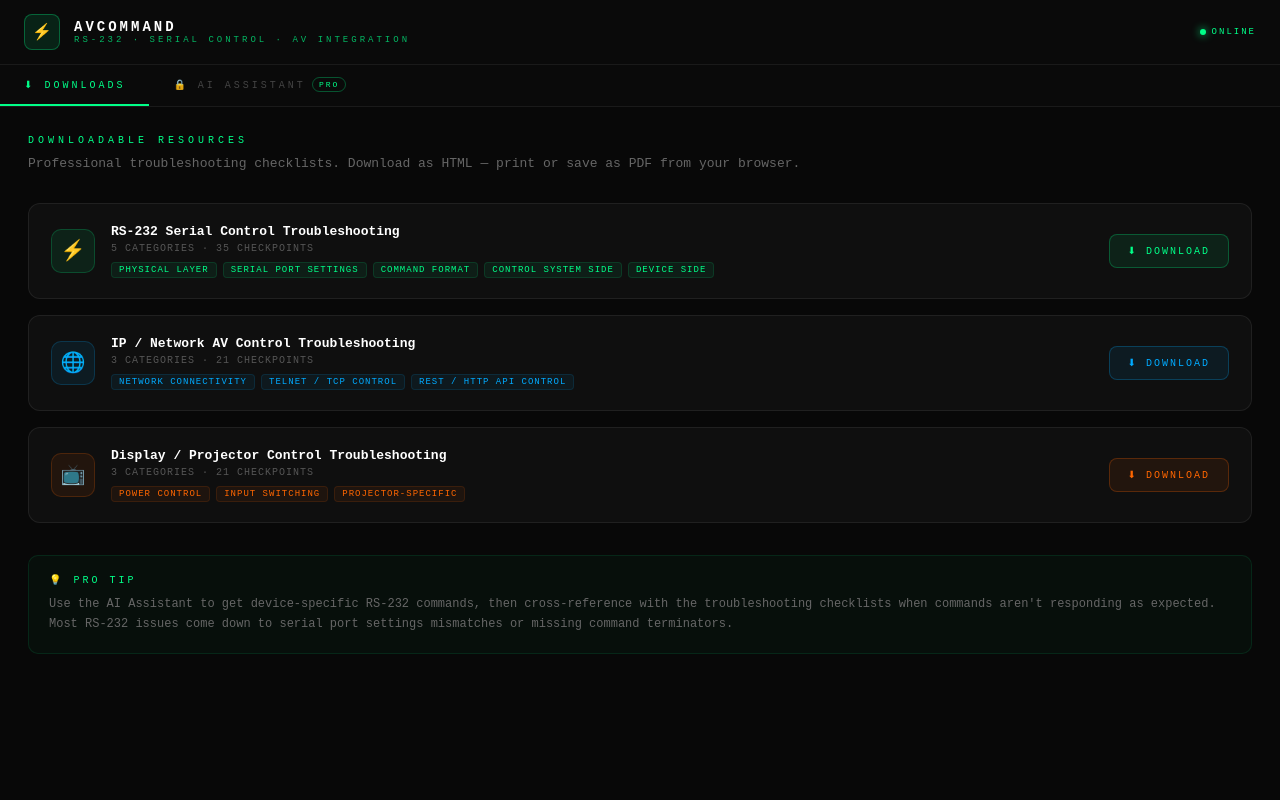
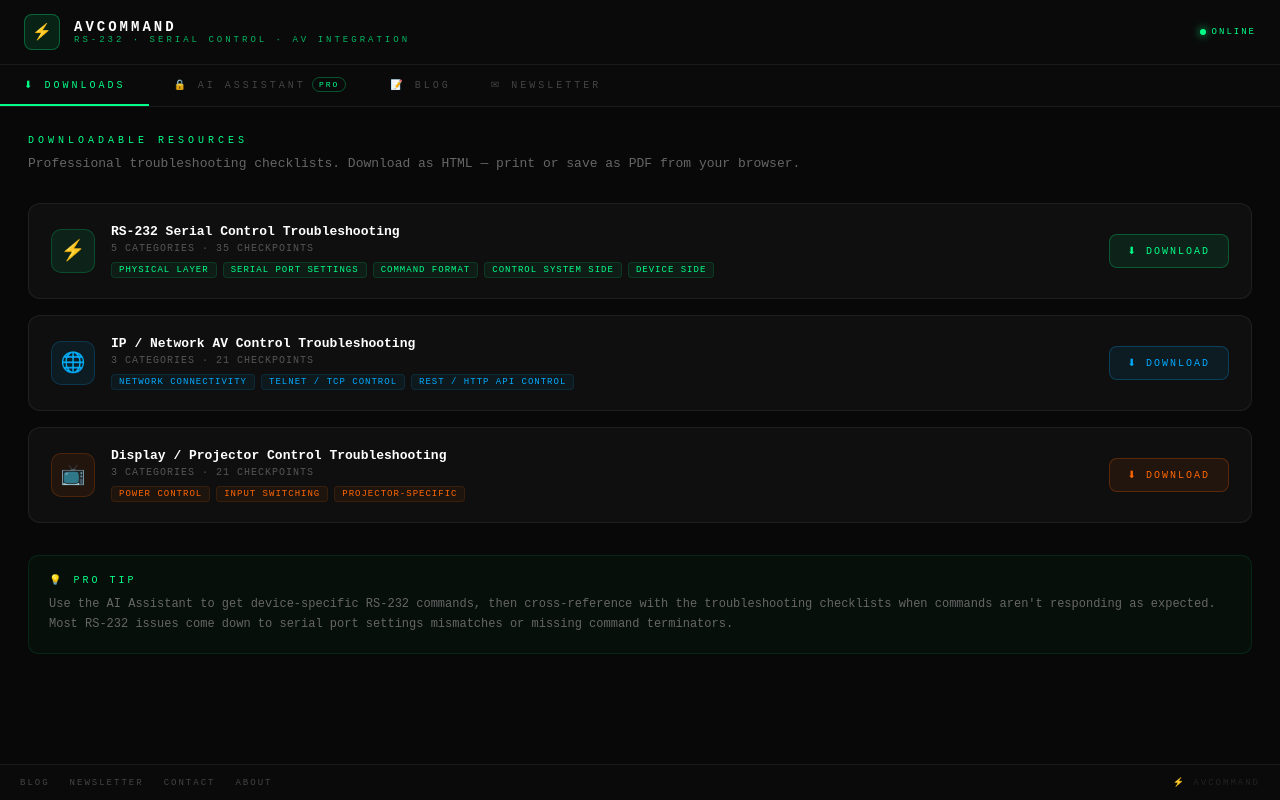
Before and after one commit to Pagesixgroup/avcommand, a Next.js app: page / in a window 1280 px wide. Built offline with nearby package versions, Linux system fonts and the light colour scheme.

Commit message:
Update index.js

```diff
--- a/pages/index.js
+++ b/pages/index.js
@@ -432,6 +432,8 @@ export default function AVCommandAssistant() {
           transition: "all 0.15s", fontFamily: "'Courier New', monospace",
           display: "flex", alignItems: "center", gap: 6
         }}>{licensed ? "▸ AI Assistant" : "🔒 AI Assistant"} {!licensed && <span style={{fontSize:8, color:"#00ff88", border:"1px solid rgba(0,255,136,0.3)", padding:"2px 6px", borderRadius:10, letterSpacing:2}}>PRO</span>}</button>
+        <a href="/blog" target="_blank" style={{ padding: "12px 20px", fontSize: 10, letterSpacing: 3, textTransform: "uppercase", textDecoration: "none", color: "#444", borderBottom: "2px solid transparent", fontFamily: "'Courier New', monospace", whiteSpace: "nowrap", display: "flex", alignItems: "center" }}>📝 Blog</a>
+        <a href="/landing.html#newsletter" target="_blank" style={{ padding: "12px 20px", fontSize: 10, letterSpacing: 3, textTransform: "uppercase", textDecoration: "none", color: "#444", borderBottom: "2px solid transparent", fontFamily: "'Courier New', monospace", whiteSpace: "nowrap", display: "flex", alignItems: "center" }}>✉ Newsletter</a>
       </div>
 
       {/* Chat Tab */}
@@ -540,6 +542,17 @@ export default function AVCommandAssistant() {
           </div>
         </div>
       )}
+
+      {/* Footer */}
+      <div style={{ padding: "12px 20px", borderTop: "1px solid #1a1a1a", background: "#0a0a0a", display: "flex", alignItems: "center", justifyContent: "space-between", flexWrap: "wrap", gap: 8, flexShrink: 0 }}>
+        <div style={{ display: "flex", gap: 20, flexWrap: "wrap" }}>
+          <a href="/blog" target="_blank" style={{ fontSize: 9, letterSpacing: 2, color: "#444", textDecoration: "none", textTransform: "uppercase", fontFamily: "'Courier New', monospace" }}>Blog</a>
+          <a href="/landing.html#newsletter" target="_blank" style={{ fontSize: 9, letterSpacing: 2, color: "#444", textDecoration: "none", textTransform: "uppercase", fontFamily: "'Courier New', monospace" }}>Newsletter</a>
+          <a href="mailto:hello@av-command.com" style={{ fontSize: 9, letterSpacing: 2, color: "#444", textDecoration: "none", textTransform: "uppercase", fontFamily: "'Courier New', monospace" }}>Contact</a>
+          <a href="/landing.html" target="_blank" style={{ fontSize: 9, letterSpacing: 2, color: "#444", textDecoration: "none", textTransform: "uppercase", fontFamily: "'Courier New', monospace" }}>About</a>
+        </div>
+        <div style={{ fontSize: 9, letterSpacing: 2, color: "#222", textTransform: "uppercase", fontFamily: "'Courier New', monospace" }}>⚡ AVCommand</div>
+      </div>
     </div>
   );
 }
```
